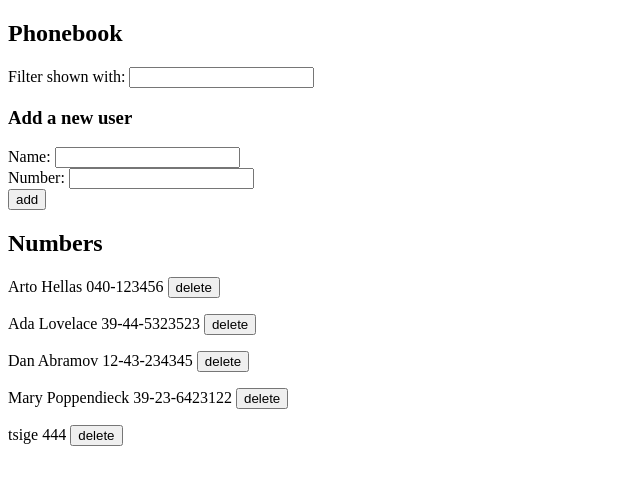
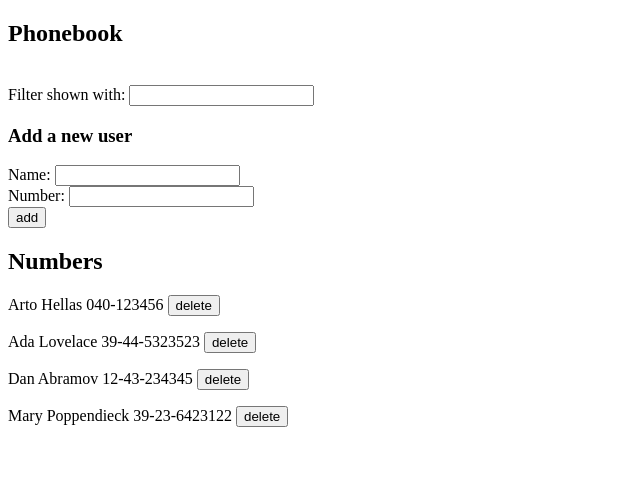
Before and after one commit to tsigemit/full-stack-web-development, a React (Create React App) app in the folder part2/phonebook/: page / in a window 1280 px wide. Shown: the top 484 px of the page, without its empty margins (0-640 px from the left). Built offline with nearby package versions, Linux system fonts and the light colour scheme; data requests are answered from the project's data file.

Commit message:
Adding css style for success and notification message

```diff
--- a/part2/phonebook/db.json
+++ b/part2/phonebook/db.json
@@ -19,11 +19,6 @@
       "name": "Mary Poppendieck",
       "number": "39-23-6423122",
       "id": 4
-    },
-    {
-      "name": "tsige",
-      "number": "444",
-      "id": 5
     }
   ]
 }
--- a/part2/phonebook/src/App.js
+++ b/part2/phonebook/src/App.js
@@ -3,11 +3,14 @@ import Persons from './components/Persons'
 import Filter from './components/Filter'
 import PersonForm from './components/PersonForm'
 import contacts from './services/functions'
+import Message from './components/Message'
 
 const App = () => {
     const [persons, setPersons] = useState([])
     const [newName, setNewName] = useState('')
     const [newNumber, setNewNumber] = useState('')
+    const [successMessage, setSuccessMessage] = useState(null)
+    const [confirmationMessage, setConfirmationMessage] = useState(null)
 
     const handleOnChangeName = (event) => {
     setNewName(event.target.value)
@@ -40,7 +43,10 @@ const App = () => {
             updatePerson.number = newNumber
             contacts.update(updatePerson.id, updatePerson).then(newContacts => {
                 setPersons(persons.map(person => person.id !== updatePerson.id ? person : newContacts))
-                alert(`${newName}'s number is successfully updated`)
+                setSuccessMessage(`Updated ${newContacts.name}'s number`)
+                setTimeout(() => {
+                    setSuccessMessage(null)
+                }, 3000)
             })
     }
 }
@@ -48,6 +54,10 @@ const App = () => {
     {
         setPersons(persons.concat(nameObject))
         contacts.create(nameObject)
+        setSuccessMessage(`Added ${newName}`)
+        setTimeout(() => {
+            setSuccessMessage(null)
+        }, 3000)
 
     }
 
@@ -56,10 +66,12 @@ const App = () => {
     const handleDelete = (person) => {
     if (window.confirm(`Delete ${person.name}`)) {
             contacts.remove(person.id)
-                .then(() =>(
-                   alert(`${person.name} successfully deleted`)
-                ))
-                .catch(error => (`${person.name} ${error}`))
+                .then(response =>{
+                    setConfirmationMessage(`Information of ${person.name} has already been removed from the server`)
+                    setTimeout(() => {
+                        setConfirmationMessage(null)
+                    }, 3000)
+                })
             const filtered = persons.filter(pre => pre.id !== person.id)
             setPersons(filtered)
         }
@@ -68,7 +80,8 @@ const App = () => {
     return (
         <div>
             <h2>Phonebook</h2>
-
+            <Message successMessage={successMessage} confirmationMessage={confirmationMessage} />
+            <br/>
             <Filter persons ={persons}/>
 
             <h3>Add a new user</h3>
--- /dev/null
+++ b/part2/phonebook/src/components/Message.js
@@ -0,0 +1,12 @@
+
+import React from 'react'
+
+const Message = ({ successMessage, confirmationMessage}) => {
+    if (successMessage === confirmationMessage)
+    return (
+        <divi></divi>
+    )
+    if (successMessage) return (<div className="success">{successMessage}</div>)
+           else return (<div className="notify">{confirmationMessage}</div>)
+}
+export default Message
--- /dev/null
+++ b/part2/phonebook/src/index.css
@@ -0,0 +1,21 @@
+.success{
+    color: green;
+    font-size: 15px;
+    border-radius: 5px;
+    padding: 10px;
+    margin-bottom: 10px;
+    background: lightgrey;
+    border-style: solid;
+
+}
+
+.notify{
+    color: red;
+    font-size: 20px;
+    border-style: solid;
+    border-radius: 2px;
+    padding: 15px;
+    margin-bottom: 10px;
+    background: lightgrey;
+
+}
--- a/part2/phonebook/src/index.js
+++ b/part2/phonebook/src/index.js
@@ -1,29 +1,8 @@
 import React from 'react'
 import ReactDOM from 'react-dom'
 import App from './App'
-
-const notes = [
-    {
-        id: 1,
-        content: 'HTML is easy',
-        date: '2020-01-10T17:30:31.098Z',
-        important: true
-    },
-    {
-        id: 2,
-        content: 'Browser can execute only Javascript',
-        date: '2020-01-10T18:39:34.091Z',
-        important: false
-    },
-    {
-        id: 3,
-        content: 'GET and POST are the most important methods of HTTP protocol',
-        date: '2020-01-10T19:20:14.298Z',
-        important: true
-    }
-]
-
+import './index.css'
 ReactDOM.render(
-    <App notes={notes} />,
+    <App />,
     document.getElementById('root')
 )
```
